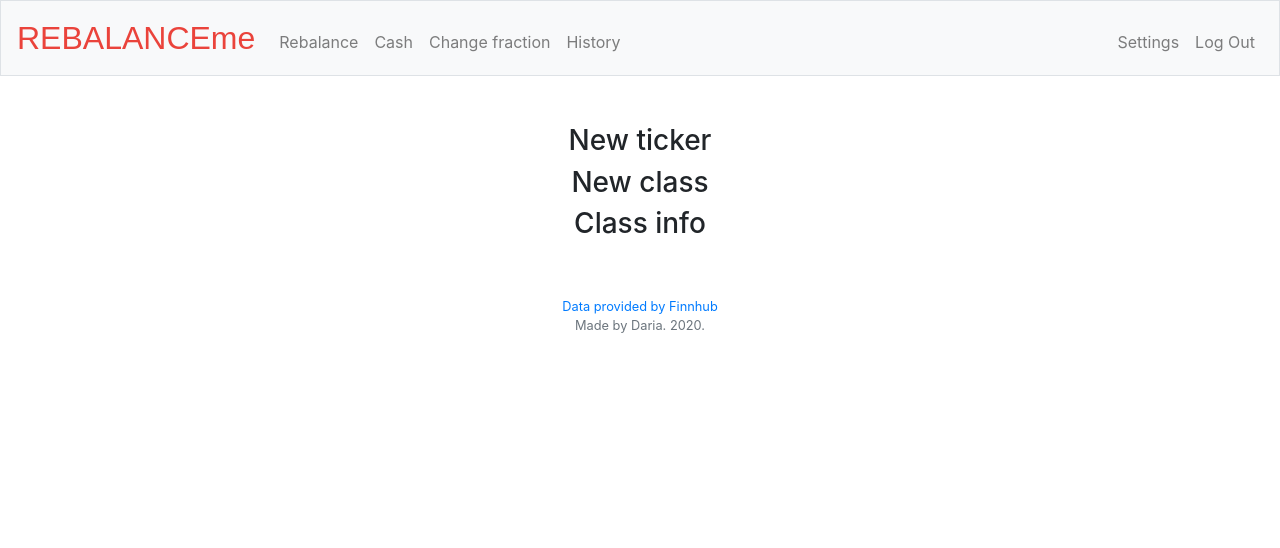
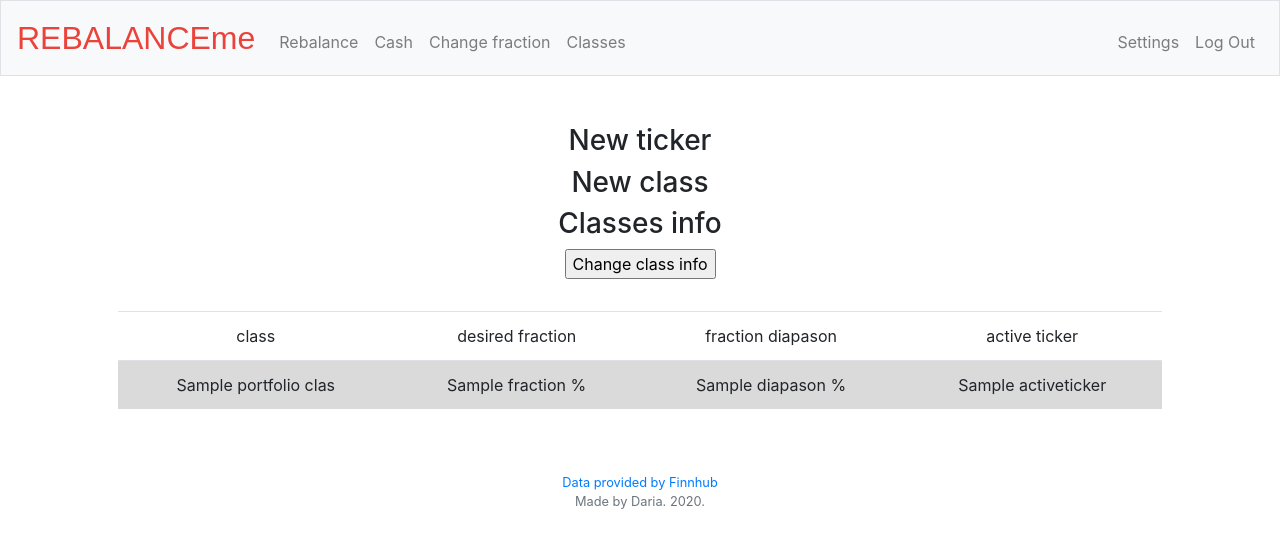
Before and after one commit to andronikova/rebalanceme, a Flask app: template templates/classes.html in a window 1280 px wide. Shown: the top 548 px of the page. Run offline with Flask 2, Linux system fonts and the light colour scheme; the template is opened without the code that fills it: most values are stand-ins (such as "Sample title", 1, 10 or a date in 2020); some libraries are stand-ins or nearby versions.

Commit message:
class_info page : able to change fraction

```diff
--- a/app.py
+++ b/app.py
@@ -165,7 +165,8 @@ def changefraction():
 
         load_portfolio(userid, portfolio_db,cash_db, False)
         return redirect("/")
-#
+
+
 @app.route('/history', methods=['GET','POST'])
 def history():
     if request.method == "GET":
@@ -233,6 +234,53 @@ def cash():
             return redirect('/cash')
 
 
+@app.route('/classes', methods=['GET','POST'])
+def classes():
+    if request.method == "GET":
+        return render_template('classes.html', portfolio_class=session.get('portfolio_class'))
+
+    if request.method == "POST":
+        if request.form.get("changeclassinfo") is not None:
+            return redirect('/change_class_info')
+
+
+@app.route('/change_class_info', methods=['GET','POST'])
+def change_class_info():
+    if request.method == "GET":
+        portfolio_class = session.get('portfolio_class')
+
+        # create dict of id : classname +_realfraction /fraction_diap / active ticker
+        ids = {}
+        idtag = ['fraction','diapason','activeticker']
+        for key in portfolio_class:
+            ids[key] = {}
+            for tag in idtag:
+                ids[key].update({tag: tag + "_" + key})
+
+        print(ids)
+        return render_template('classes_change.html', portfolio_class=portfolio_class,
+                               ids = ids
+                               )
+
+    if request.method == "POST":
+        if request.form.get("submit") is not None:
+            portfolio_class = session.get("portfolio_class")
+
+            for classname in portfolio_class:
+                # load new values from website
+                tag = 'fraction_' + classname
+                new_fraction = request.form.get(tag)
+                print(f"new fraction for {tag} is {new_fraction}")
+
+                # save new values in db
+                class_db.query.filter_by(userid=userid,classname=classname).update({'fraction': new_fraction})
+                db.session.commit()
+
+        # reload portfolio
+        load_portfolio_info(userid, ticker_db, cash_db, class_db, False)
+        return redirect("/classes")
+
+
 if __name__ == "__main__":
     app.run(debug=True)
     with app.app_context():
--- a/templates/cash.html
+++ b/templates/cash.html
@@ -7,7 +7,7 @@
 {% block main %}
 
 <h5>Change cash value</h5>
-<form action="\cash" method="POST">
+<form action="\cash" method="POST" style="display:inline">
     <div class="form-group">
         <input autocomplete='off' class="form-class" type="number" name="cashvalue" step="0.01" min="-9999999" max="9999999">
         <select name="currency">
--- a/templates/change_fraction.html
+++ b/templates/change_fraction.html
@@ -39,8 +39,8 @@
             <td>
                 <h7 id="sum"></h7>
                 <br>
-                        <input id="submit" name="submit" type="submit" disabled value="Save new fractions" class="btn btn-info">
-                </form>
+                    <input id="submit" name="submit" type="submit" disabled value="Save new fractions" class="btn btn-info">
+
             </td>
             <td></td>
         </tr>
--- a/templates/classes.html
+++ b/templates/classes.html
@@ -7,8 +7,39 @@
 {% block main %}
 <h3>New ticker</h3>
 <h3>New class</h3>
-<h3>Class info</h3>
+
+<h3>Classes info</h3>
+<form action="\classes" method="POST" style="display:inline">
+    <div class="form-group">
+        <input type="submit" name = "changeclassinfo" class="form-group" value="Change class info">
+    </div>
+</form>
 
 
 
+<table class="table">
+    <thead>
+        <tr>
+            <td>class</td>
+            <td>desired fraction</td>
+            <td>fraction diapason</td>
+            <td>active ticker</td>
+
+        </tr>
+    </thead>
+
+    <tbody>
+        {% for classname in portfolio_class%}
+            <tr class="table-active">
+                <td> {{classname}} </td>
+                <td> {{portfolio_class[classname]['fraction']}} % </td>
+
+
+                <td> {{portfolio_class[classname]['diapason']}} % </td>
+                <td> {{portfolio_class[classname]['activeticker']}}  </td>
+            </tr>
+        {% endfor %}
+    </tbody>
+</table>
+
 {% endblock %}
--- a/templates/layout.html
+++ b/templates/layout.html
@@ -35,7 +35,7 @@
                     <li class="nav-item"><a class="nav-link" href="/rebalance">Rebalance</a></li>
                     <li class="nav-item"><a class="nav-link" href="/cash">Cash</a></li>
                     <li class="nav-item"><a class="nav-link" href="/changefraction">Change fraction</a></li>
-                    <li class="nav-item"><a class="nav-link" href="/history">History</a></li>
+                    <li class="nav-item"><a class="nav-link" href="/classes">Classes</a></li>
                 </ul>
                 <ul class="navbar-nav ml-auto mt-2">
                     <li class="nav-item"><a class="nav-link" href="/settings">Settings</a></li>
```
Also changed, not shown: templates/classes_change.html (added, +75 -0 lines).
